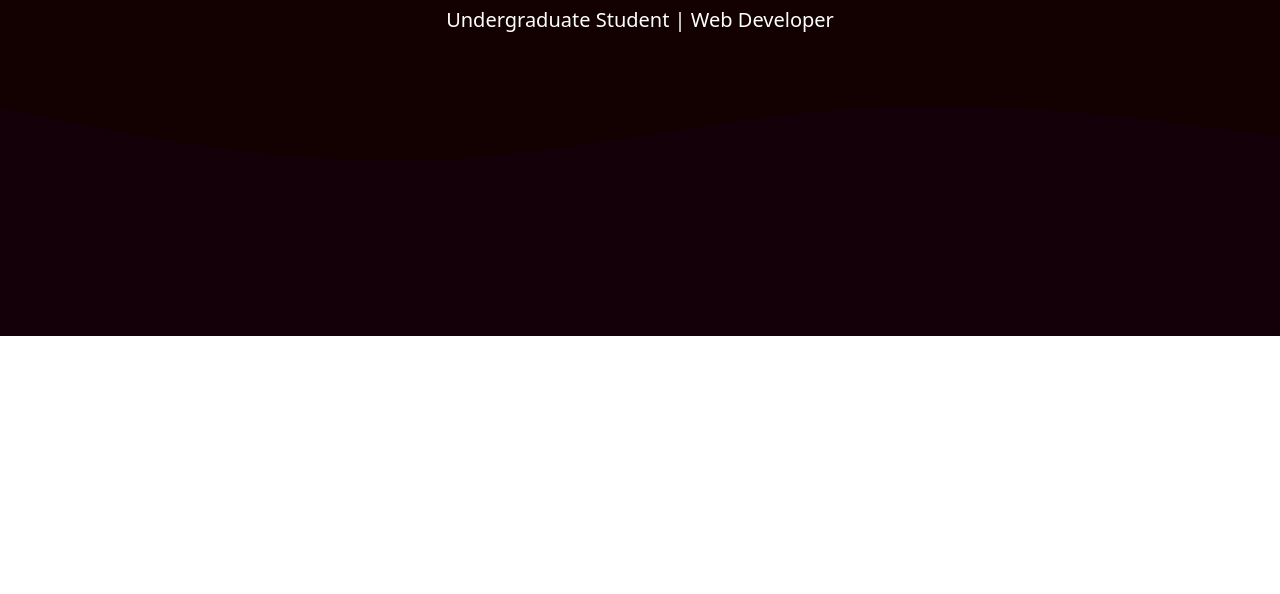
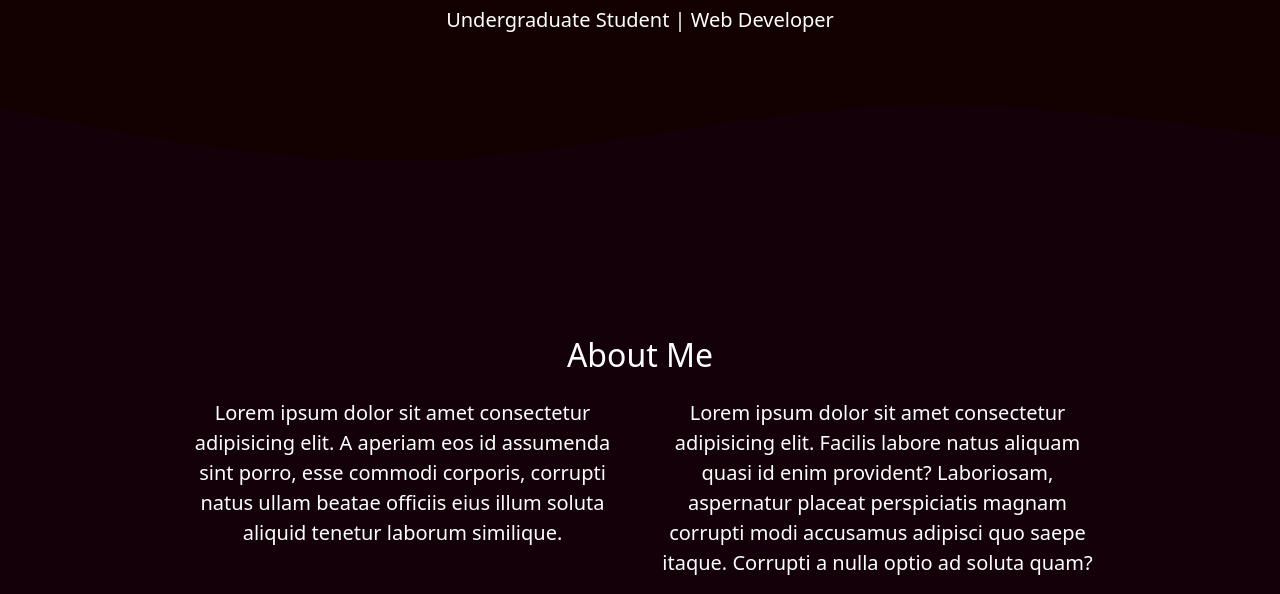
Before and after one commit to JunianN/portfolio-bootstrap5, a plain HTML site: page index.html in a window 1280 px wide. Shown: the part 308-902 px from the top of the page. Before the commit the page ends 800 px from the top, so only its background shows below. Drawn offline with nearby package versions, Linux system fonts and the light colour scheme.

Commit message:
Add About section

```diff
--- a/index.html
+++ b/index.html
@@ -56,6 +56,28 @@
     </section>
     <!-- Jumbotron End -->
 
+    <!-- About -->
+    <section id="about">
+      <div class="container">
+        <div class="row text-center mb-3">
+          <div class="col">
+            <h2>About Me</h2>
+          </div>
+        </div>
+        <div class="row justify-content-center fs-5 text-center">
+          <div class="col-5">
+            <p>Lorem ipsum dolor sit amet consectetur adipisicing elit. A aperiam eos id assumenda sint porro, esse commodi corporis, corrupti natus ullam beatae officiis eius illum soluta aliquid tenetur laborum similique.</p>
+          </div>
+          <div class="col-5">
+            <p>
+              Lorem ipsum dolor sit amet consectetur adipisicing elit. Facilis labore natus aliquam quasi id enim provident? Laboriosam, aspernatur placeat perspiciatis magnam corrupti modi accusamus adipisci quo saepe itaque. Corrupti a
+              nulla optio ad soluta quam?
+            </p>
+          </div>
+        </div>
+      </div>
+    </section>
+    <!-- About End -->
     <script src="https://cdn.jsdelivr.net/npm/bootstrap@5.1.3/dist/js/bootstrap.bundle.min.js" integrity="sha384-ka7Sk0Gln4gmtz2MlQnikT1wXgYsOg+OMhuP+IlRH9sENBO0LRn5q+8nbTov4+1p" crossorigin="anonymous"></script>
   </body>
 </html>
--- a/style.css
+++ b/style.css
@@ -3,3 +3,8 @@
   background-color: #130000;
   color: white;
 }
+
+#about {
+  background-color: #130009;
+  color: white;
+}
```
